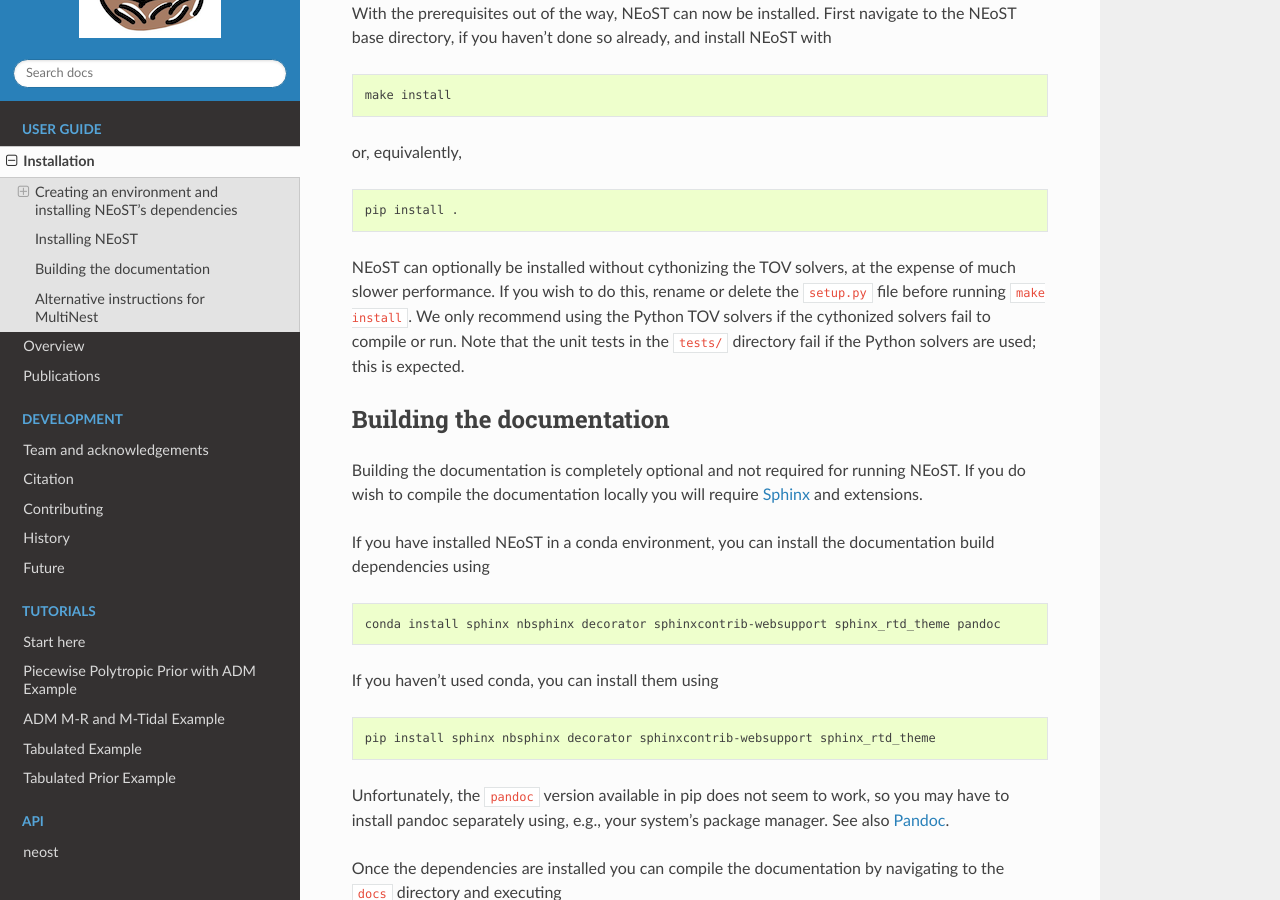
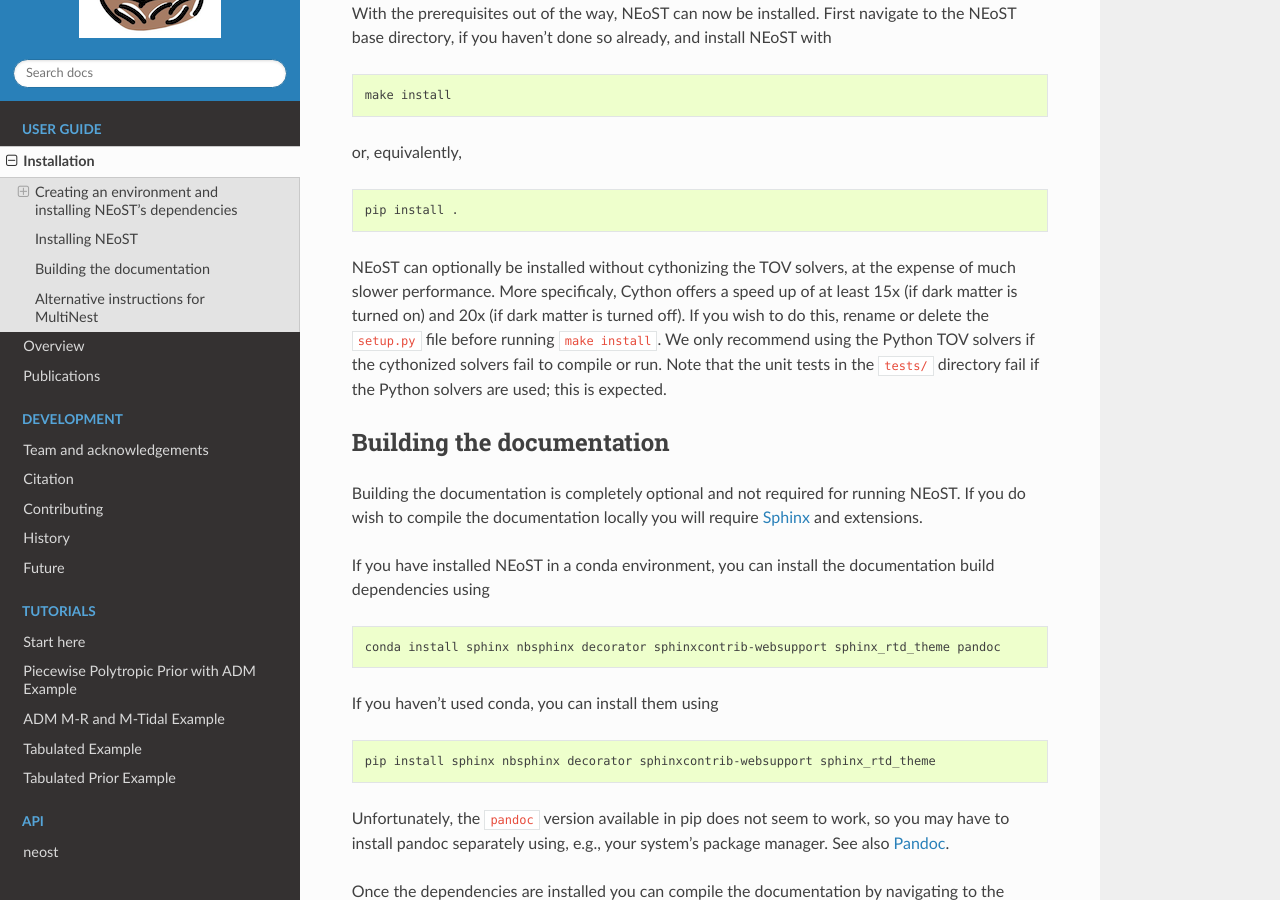
Before and after one commit to xpsi-group/neost, a Sphinx documentation site: the page built from docs/source/install.rst, in a window 1280 px wide and 900 px high, scrolled down 2946 px. Built offline with Sphinx 7.4.7 and the Read the Docs theme 3.1.0, drawn with Linux system fonts in a browser that asks for light colours; pages that are not in the unit, such as notebooks, are missing from menus.

Commit message:
Cython versus Python statement
Included approximate computational speed-ups from using Cython over Python. This was done by using %timeit -r 10 magic function to  compute approximate run times.

```diff
--- a/docs/source/install.rst
+++ b/docs/source/install.rst
@@ -129,7 +129,7 @@ or, equivalently,
 
 	pip install .
 
-NEoST can optionally be installed without cythonizing the TOV solvers, at the expense of much slower performance. If you wish to do this, rename or delete the ``setup.py`` file before running ``make install``.  We only recommend using the Python TOV solvers if the cythonized solvers fail to compile or run.  Note that the unit tests in the ``tests/`` directory fail if the Python solvers are used; this is expected.
+NEoST can optionally be installed without cythonizing the TOV solvers, at the expense of much slower performance. More specificaly, Cython offers a speed up of at least 15x (if dark matter is turned on) and 20x (if dark matter is turned off). If you wish to do this, rename or delete the ``setup.py`` file before running ``make install``.  We only recommend using the Python TOV solvers if the cythonized solvers fail to compile or run.  Note that the unit tests in the ``tests/`` directory fail if the Python solvers are used; this is expected.
 
 
 
```
